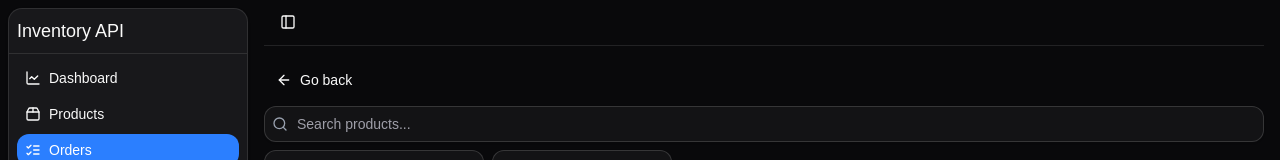
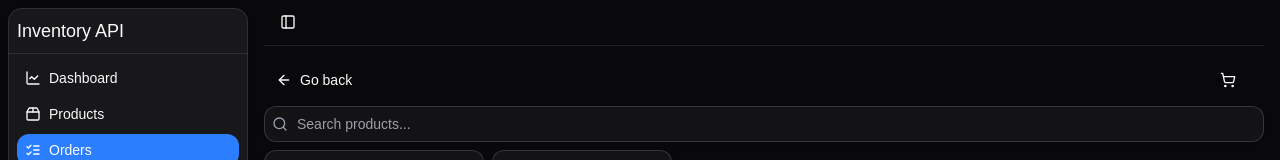
Before and after one commit to mrdsx/inventory-api, a Next.js app in the folder frontend/: page /orders/create in a window 1280 px wide. Shown: the top 160 px of the page. Built offline with nearby package versions, Linux system fonts and the light colour scheme.

Commit message:
feat(frontend/order): add button to navigate to cart page
affected: CreateOrderPage

```diff
--- a/frontend/src/app/(pages)/(workspace)/orders/create/page.tsx
+++ b/frontend/src/app/(pages)/(workspace)/orders/create/page.tsx
@@ -1,7 +1,7 @@
 import { ROUTES } from "@/app/lib";
 import { NavigationBtn } from "@/components";
 import { Accordion, ScrollArea } from "@/components/ui";
-import { ArrowLeft } from "lucide-react";
+import { ArrowLeft, ShoppingCart } from "lucide-react";
 import { Catalog } from "./components/Catalog";
 import { CatalogActions } from "./components/CatalogActions/CatalogActions";
 import { CatalogContent } from "./components/CatalogContent/CatalogContent";
@@ -9,6 +9,7 @@ import { CatalogContent } from "./components/CatalogContent/CatalogContent";
 export default function CreateOrderPage() {
   return (
     <div>
+      <div className="flex justify-between">
         <NavigationBtn
           className="mb-2"
           href={ROUTES.workspace.orders.root}
@@ -17,6 +18,14 @@ export default function CreateOrderPage() {
           <ArrowLeft />
           Go back
         </NavigationBtn>
+        <NavigationBtn
+          className="mr-4"
+          href={ROUTES.workspace.orders.cart}
+          variant="ghost"
+        >
+          <ShoppingCart />
+        </NavigationBtn>
+      </div>
       <Catalog>
         <CatalogActions />
         <ScrollArea className="h-95">
```
Lines whose indentation alone changed are shown as unchanged.
